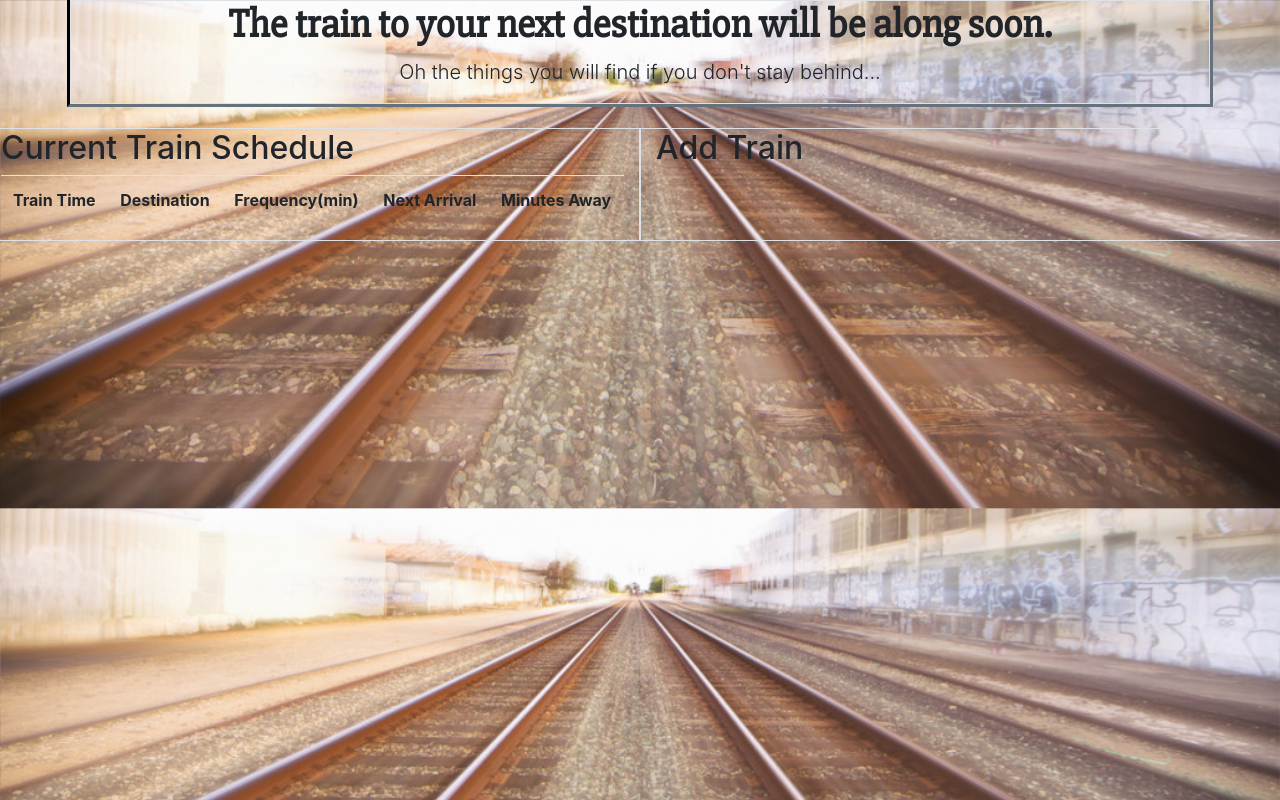
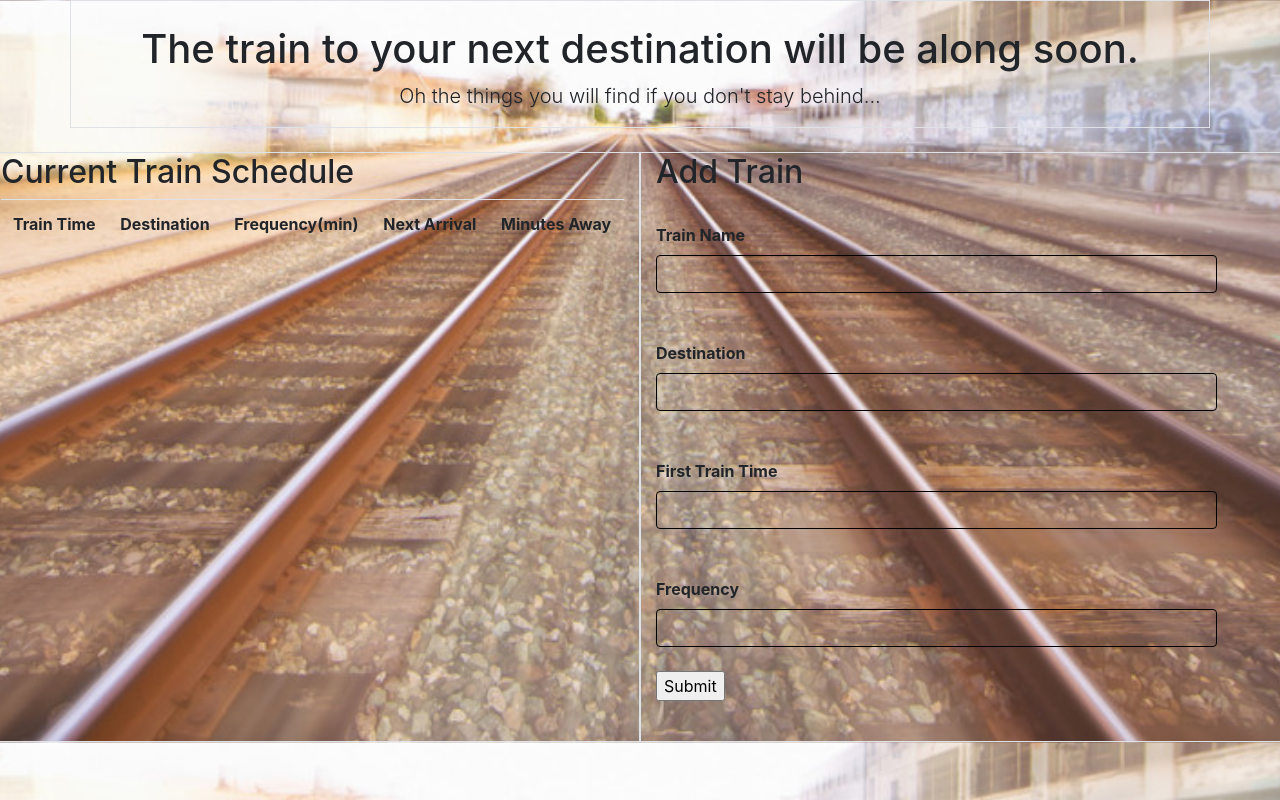
Before and after one commit to ATR79/Train-Time, a plain HTML site: page index.html in a window 1280 px wide. Drawn offline with nearby package versions, Linux system fonts and the light colour scheme.

Commit message:
style complete

```diff
--- a/assets/css/style.css
+++ b/assets/css/style.css
@@ -1,21 +1,36 @@
 html, body {
     background-size: 100%;
     position: static;
+    font-family: 'Slabo 27px', serif;
+    font-weight: bolder;
+    background-position: center;
+    background-size: cover;
 }
 
-.container {
-    outline-style: inset;
+.bg {
+
 }
 
-#head {
-    font-family: 'Slabo 27px', serif;
-    font-weight: bold;
+.container2 {
+    font-weight: bolder;
 }
 
-#lead {
-    font-family: 'Slabo 27px', serif;
+#trainName {
+    background-color: transparent;
+    border-color: black;
 }
 
-.table {
-    font-weight: bolder;
+#Destination {
+    background-color: transparent;
+    border-color: black;
 }
+
+#trainTime {
+    background-color: transparent;
+    border-color: black;
+}
+
+#Frequency {
+    background-color: transparent;
+    border-color: black;
+}
--- a/index.html
+++ b/index.html
@@ -13,7 +13,7 @@
 </head>
 
 <body background="assets/images/background.jpg">
-        <div class="container border">
+        <div class="container border"><br>
             <h1 id="head" class="text-center">The train to your next destination will be along soon.</h1>
             <p class="lead text-center">Oh the things you will find if you don't stay behind...</p>
         </div>
@@ -25,23 +25,31 @@
                     <h2>Current Train Schedule</h2>
                 </tr>
                 <tr>
-                    <td>Train Time</td>
-                    <td>Destination</td>
-                    <td>Frequency(min)</td>
-                    <td>Next Arrival</td>
-                    <td>Minutes Away</td>
+                    <th>Train Time</th>
+                    <th>Destination</th>
+                    <th>Frequency(min)</th>
+                    <th>Next Arrival</th>
+                    <th>Minutes Away</th>
                 </tr>
             </table>
         </div>
 
-        <div class="col-lg-6 border">
+        <div class="container2 col-lg-6 border">
             <h2>Add Train</h2>
-        </div>
-            <form role="form">
-                <div class="form-group row">
-
+                <br>
+                <div class="form-group" style="width:90%">
+                    <form>
+                        <label for>Train Name</label><br>
+                        <input class="form-control" type="text" id="trainName"><br><br>
+                        <label for>Destination</label><br>
+                        <input class="form-control" type="text" id="Destination"><br><br>
+                        <label for>First Train Time</label><br>
+                        <input class="form-control" type="text" id="trainTime"><br><br>
+                        <label for>Frequency</label><br>
+                        <input class="form-control" type="text" id="Frequency"><br>
+                        <input type="submit" value="Submit" id="submit">
+                    </form><br>
                 </div>
-            </form>
         </div>
     </div>
 </body>
```
Also changed, not shown: 2 other files.
